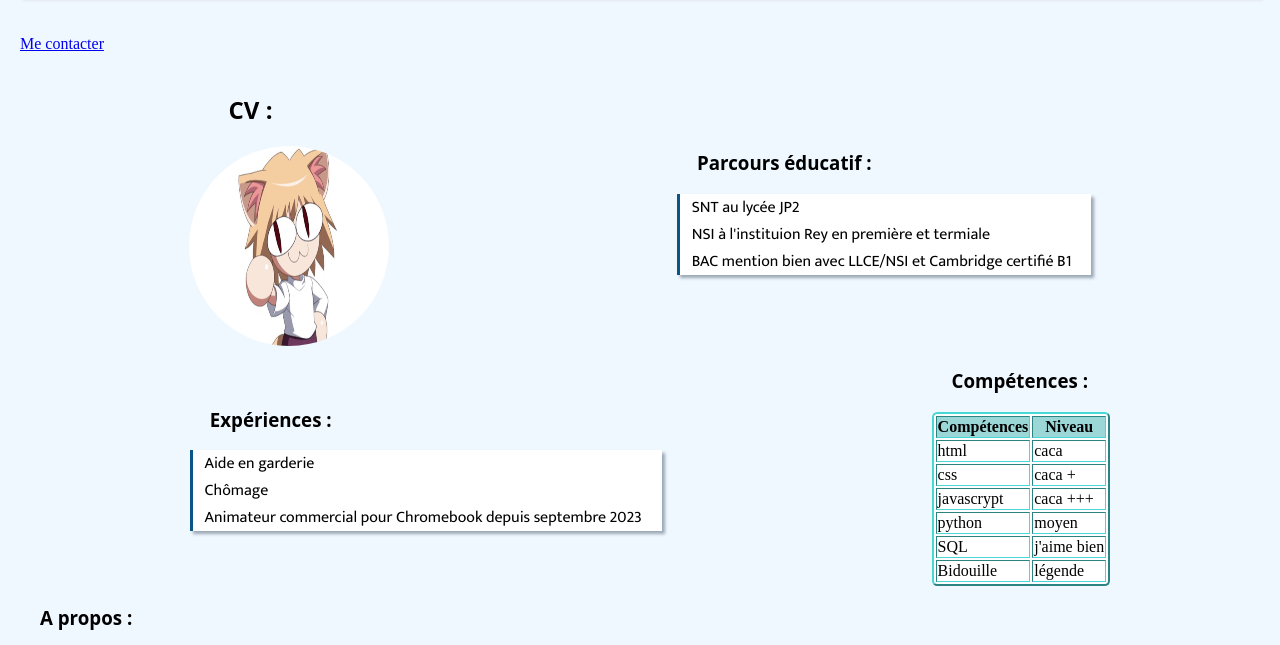
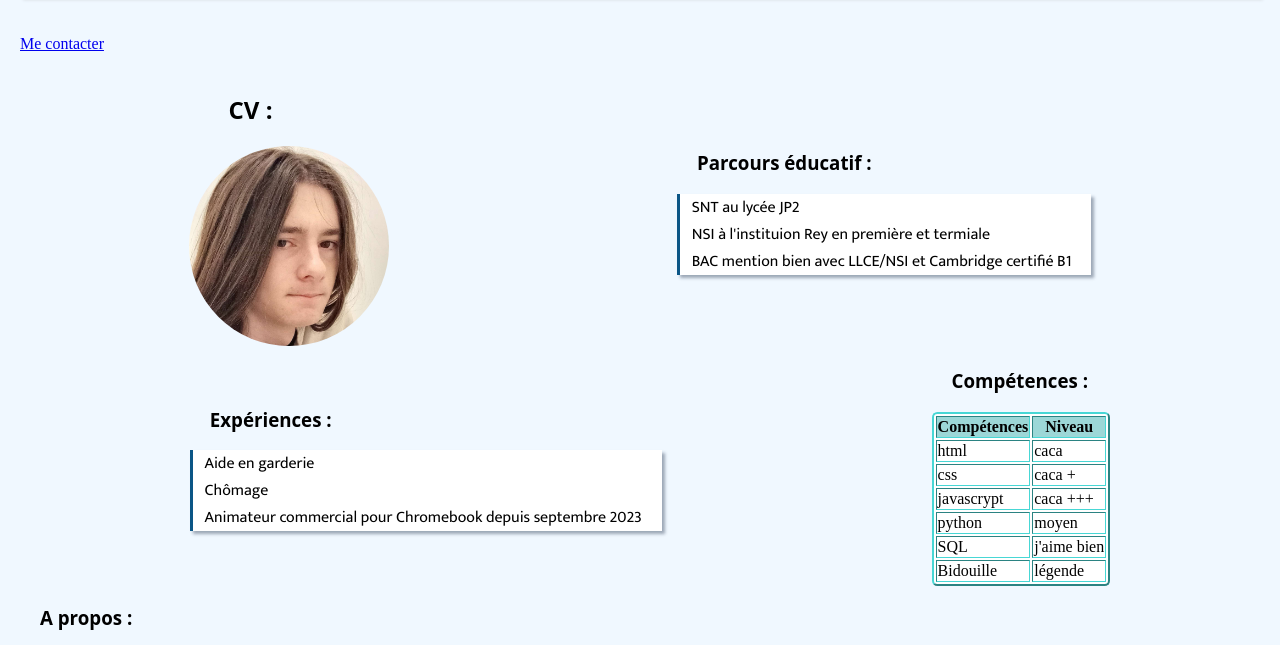
Before and after one commit to DiniBis/DiniBis.github.io, a plain HTML site: page index.html in a window 1280 px wide. Shown: the part 132-777 px from the top of the page. Drawn offline with Linux system fonts and the light colour scheme.

Commit message:
Update index.html

```diff
--- a/index.html
+++ b/index.html
@@ -32,7 +32,7 @@
 
         <section class="Photo">
         <h2>CV :</h2>
-        <img src="images/photo.jpg" alt="photo" height="200" width="200"><img/>
+        <img src="images/photo1.jpg" alt="photo" height="200" width="200"><img/>
         </section>
 
 
```
